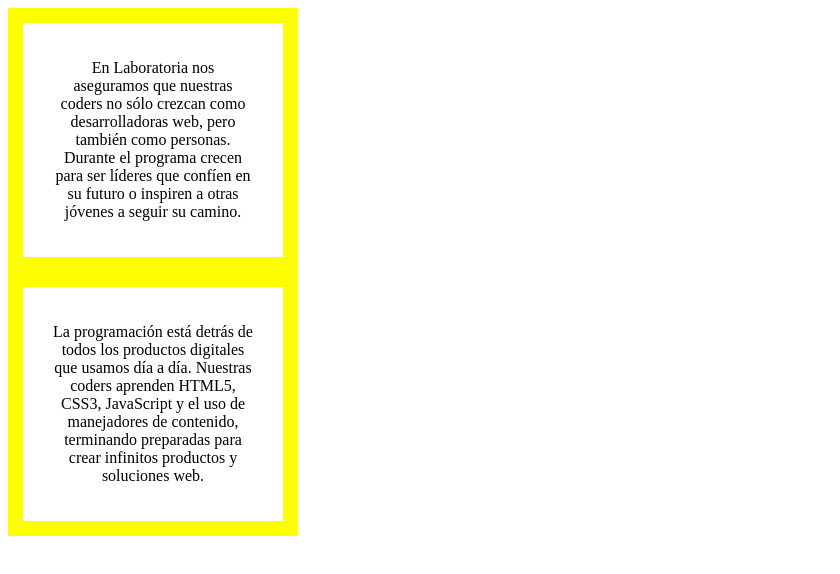
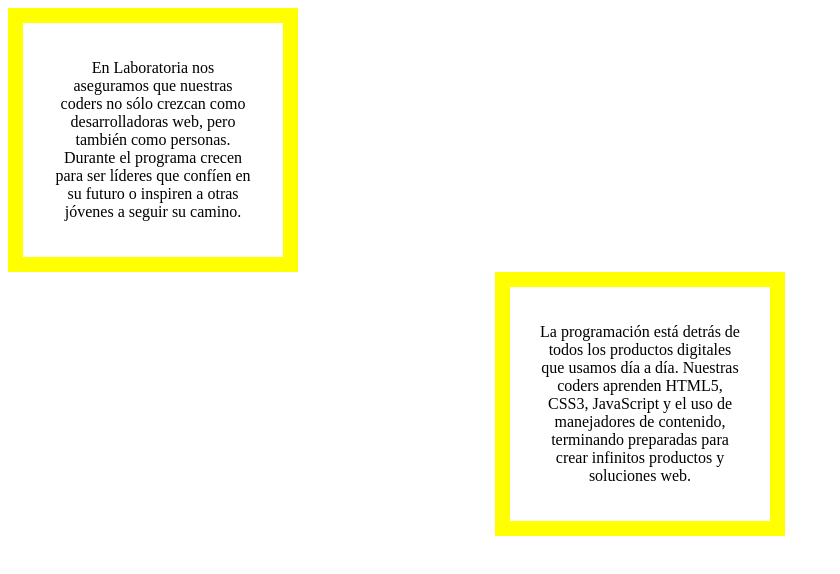
Before and after one commit to CeciAmpudia/MargenesAutomaticos, a plain HTML site: page index.html in a window 1280 px wide. Shown: the whole page, without its empty margins (0-840 px from the left). Drawn offline with Linux system fonts and the light colour scheme; files that its build step writes are made by us from their sources.

Commit message:
Margin auto

```diff
--- a/index.html
+++ b/index.html
@@ -2,13 +2,13 @@
 <html>
 <head>
 	<meta charset="utf-8">
-	<link rel="stylesheet" href="css/main.css">
+	<link rel="stylesheet" href="main.css">
 </head>
 <body>
 	<div>
 		<p>En Laboratoria nos aseguramos que nuestras coders no sólo crezcan como desarrolladoras web, pero también como personas. Durante el programa crecen para ser líderes que confíen en su futuro o inspiren a otras jóvenes a seguir su camino.</p>
 	</div>
-	<div>
+	<div class="cuadro2">
 		<p>La programación está detrás de todos los productos digitales que usamos día a día. Nuestras coders aprenden HTML5, CSS3, JavaScript y el uso de manejadores de contenido, terminando preparadas para crear infinitos productos y soluciones web.</p>
 	</div>
 </body>
--- a/main.css
+++ b/main.css
@@ -6,3 +6,6 @@ div {
 p {
 	text-align: center;
 }
+.cuadro2 {
+	margin: auto;
+}
```
